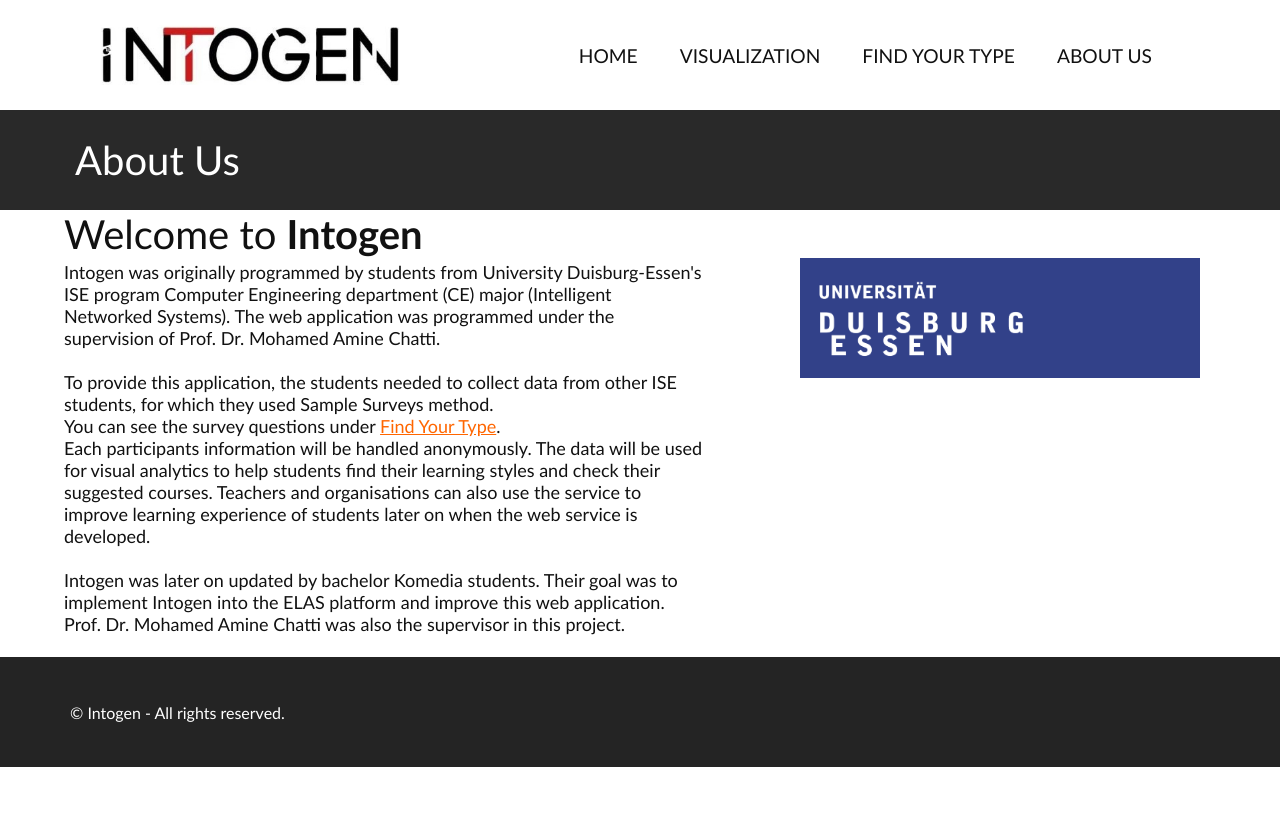
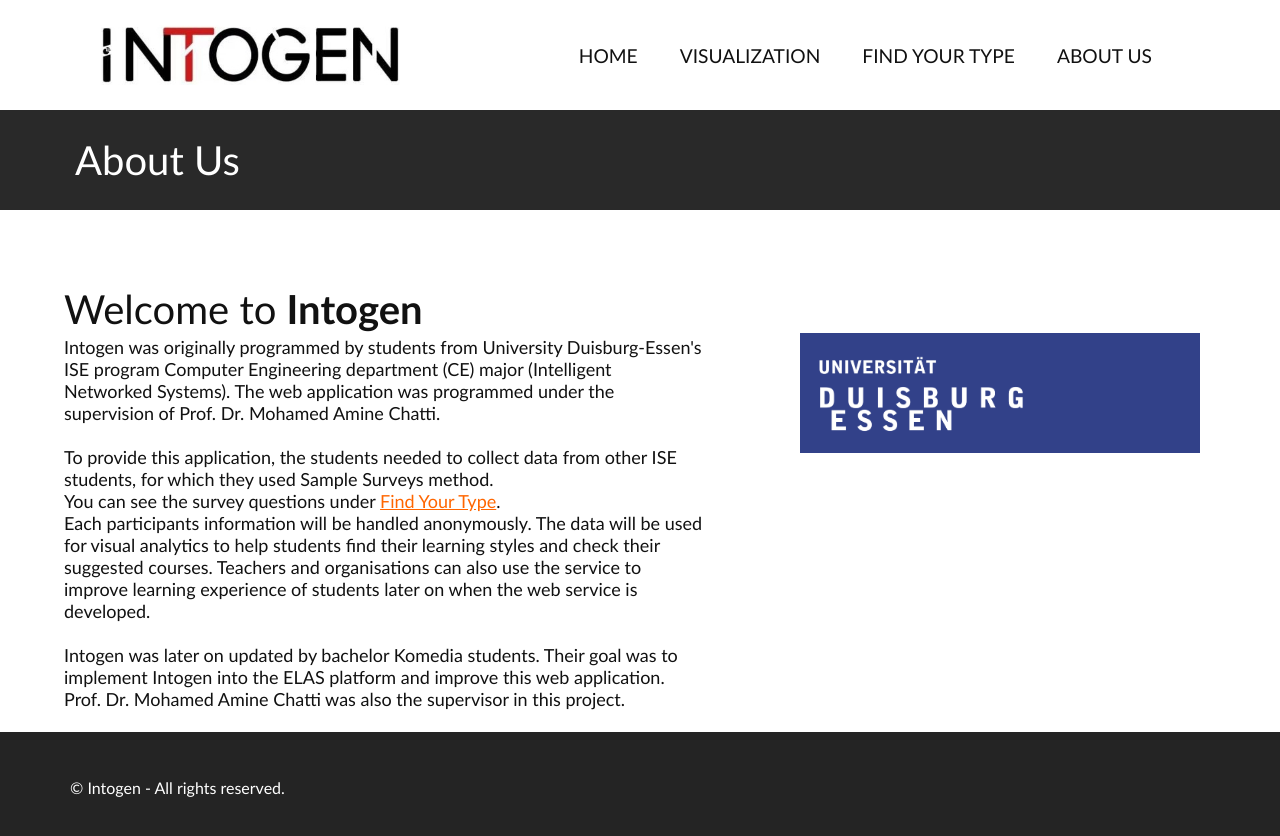
Before and after one commit to claKue/Intogen, a React (Create React App) app: page /aboutus in a window 1280 px wide. Shown: the top 836 px of the page. Before the commit the page ends 800 px from the top, so only its background shows below. Built offline with nearby package versions, Linux system fonts and the light colour scheme; what survey-react would draw is missing.

Commit message:
problem gefixed

```diff
--- a/src/App.css
+++ b/src/App.css
@@ -52,6 +52,10 @@
   margin-top: 0px;
 }
 
+.aboutUs-container {
+  margin-top: 75px;
+}
+
 .aboutUsFindType {
   color: rgb(255, 102, 0);
 }
@@ -64,7 +68,6 @@
   font-family: 'Trebuchet MS', 'Lucida Sans Unicode', 'Lucida Grande',
   'Lucida Sans', Arial, sans-serif;
   margin-top:50px;
-
 }
 
 .aboutusText {
@@ -88,7 +91,7 @@
 .border1{
   width: 330px;
   border: 1px solid rgba(0,0,0,.125);
-  margin-top: 15px;
+  margin-top: 10px;
 }
 
 .visualization {
@@ -110,8 +113,10 @@
   margin-bottom: 0px;
 }
 
-.cards {
+.cards1 {
   margin-left: -63px;
+  padding: 4rem;
+  background: #fff;
 }
 
 .leftSide {
--- a/src/components/Pages/AboutUs.js
+++ b/src/components/Pages/AboutUs.js
@@ -10,7 +10,7 @@
     return (
         <>
         <hr class="border2" data-content="About Us"/>
-        <div>
+        <div className="aboutUs-container">
         <span className="subTitle">Welcome to <b>Intogen </b></span><br/>
         </div>
         <img className="imageAboutus" src={img2} alt="unilogo" />
--- a/src/components/Pages/FindYourType.js
+++ b/src/components/Pages/FindYourType.js
@@ -112,8 +112,8 @@
     <hr class="border2" data-content="Find your Type"/>
       { surveyRender }
       { onSurveyCompletion }
-      <h1 style={{fontSize: 20, textAlign: "left" }}>
-        *Requiered fields
+      <h1 style={{fontSize: 20, textAlign: "left", marginLeft: "55px" }}>
+        * Requiered fields
       </h1>
       <Footer/>
     </div>
--- a/src/components/Pages/Nationality.js
+++ b/src/components/Pages/Nationality.js
@@ -45,7 +45,7 @@
                     <div className="rightSide">
                             <h3>Kolb's Learning Styles</h3>
                             <hr class="border1"/>
-                            <div className="cards">
+                            <div className="cards1">
                                 <LearningCards/>
                             </div>
                     </div>
```
